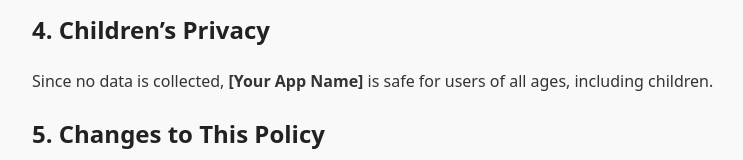
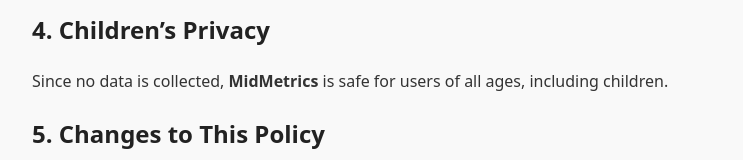
Before and after one commit to frostlas/midmetrics-supporting-documentation, a plain HTML site: page index.html in a window 1280 px wide. Shown: the part 616-776 px from the top of the page, without its empty margins (258-1001 px from the left). Drawn offline with Linux system fonts and the light colour scheme.

Commit message:
add [App Name] with MidMetrics

```diff
--- a/index.html
+++ b/index.html
@@ -40,7 +40,7 @@
   <p>Because we do not collect any personal information, we do not share, sell, or disclose your data to third parties.</p>
 
   <h2>4. Children’s Privacy</h2>
-  <p>Since no data is collected, <strong>[Your App Name]</strong> is safe for users of all ages, including children.</p>
+  <p>Since no data is collected, <strong>MidMetrics</strong> is safe for users of all ages, including children.</p>
 
   <h2>5. Changes to This Policy</h2>
   <p>We may update this Privacy Policy from time to time. Any updates will be reflected on this page with a new “Last Updated” date.</p>
```
